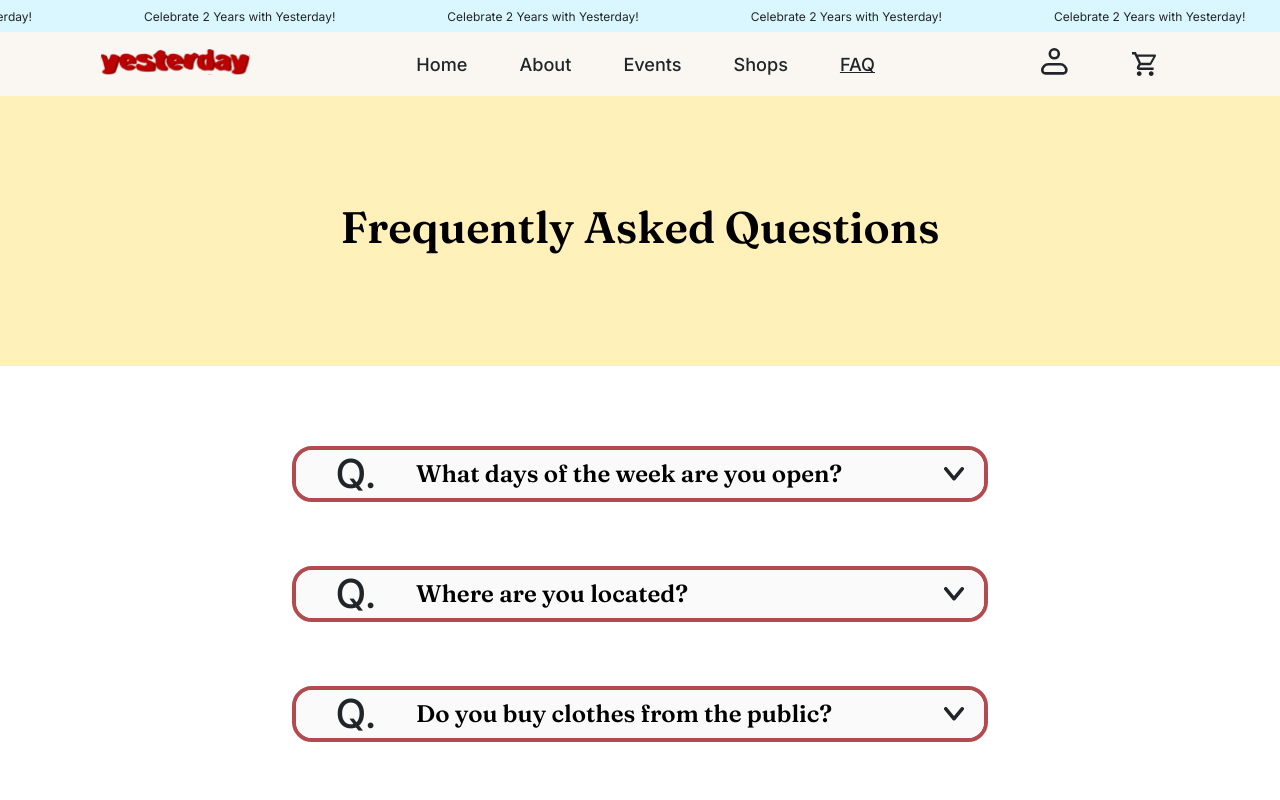
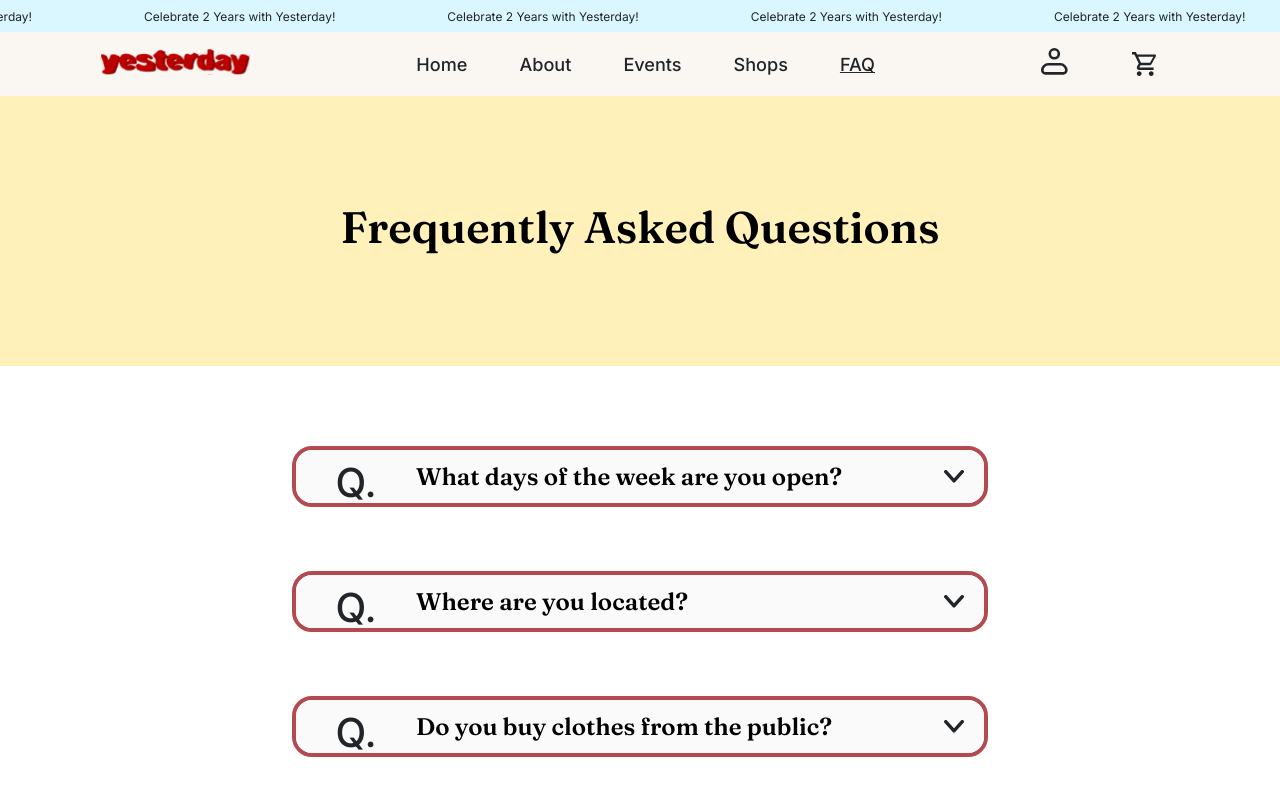
Before and after one commit to include-davis/yesterday-vintage, a Next.js app: page /faq in a window 1280 px wide. Shown: the top 800 px of the page. Built offline with nearby package versions, Linux system fonts and the light colour scheme.

Commit message:
tiny spacing changes

```diff
--- a/app/(pages)/faq/faq.module.scss
+++ b/app/(pages)/faq/faq.module.scss
@@ -134,6 +134,7 @@
   display: flex;
   align-items: center;
   justify-content: center;
+  padding-top: .8125rem;
 
   @include mixins.tablet {
     flex: 0 0 90px;
@@ -174,6 +175,7 @@
   font-style: normal;
   font-weight: 500;
   line-height: 30px;
+  padding-top: .8125rem;
 
   @include mixins.phone {
     font-size: 1rem;
```
